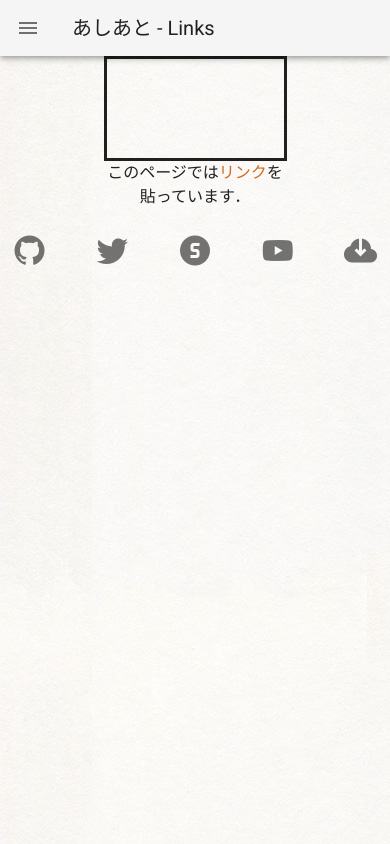
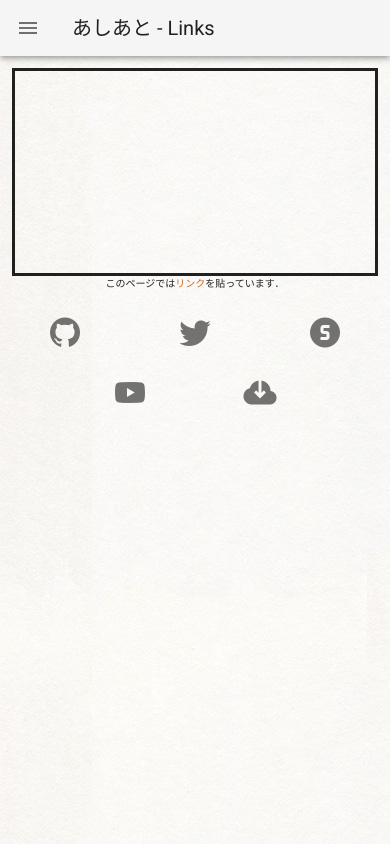
Before and after one commit to bonochof/ashiato-vue, a Nuxt app: page /links in a window 390 px wide. Built offline with nearby package versions, Linux system fonts and the light colour scheme.

Commit message:
add: responsive links

```diff
--- a/pages/links.vue
+++ b/pages/links.vue
@@ -1,25 +1,23 @@
 <template>
-  <v-layout>
+  <v-container>
     <Header title="あしあと - Links" />
-    <v-flex class="text-center">
     <v-row justify="center">
-        <v-col cols="6">
+      <v-col md="6" cols="12">
         <title-image />
-          <div>
+        <div class="text-center intro-text">
           このページでは<span class="font--primary">リンク</span
           >を貼っています．
         </div>
       </v-col>
     </v-row>
     <v-row justify="center">
-        <v-col v-for="item in items" :key="item.key">
+      <v-col v-for="item in items" :key="item.key" cols="4" class="text-center">
         <a class="link" :href="item.link" target="_blank">
           <v-icon large>{{ item.icon }}</v-icon>
         </a>
       </v-col>
     </v-row>
-    </v-flex>
-  </v-layout>
+  </v-container>
 </template>
 
 <script>
@@ -71,4 +69,12 @@ export default {
 .link {
   text-decoration: none;
 }
+.intro-text {
+  font-size: 10px;
+}
+@media only screen and (min-width: 651px) {
+  .intro-text {
+    font-size: 16px;
+  }
+}
 </style>
```
Lines whose indentation alone changed are shown as unchanged.
